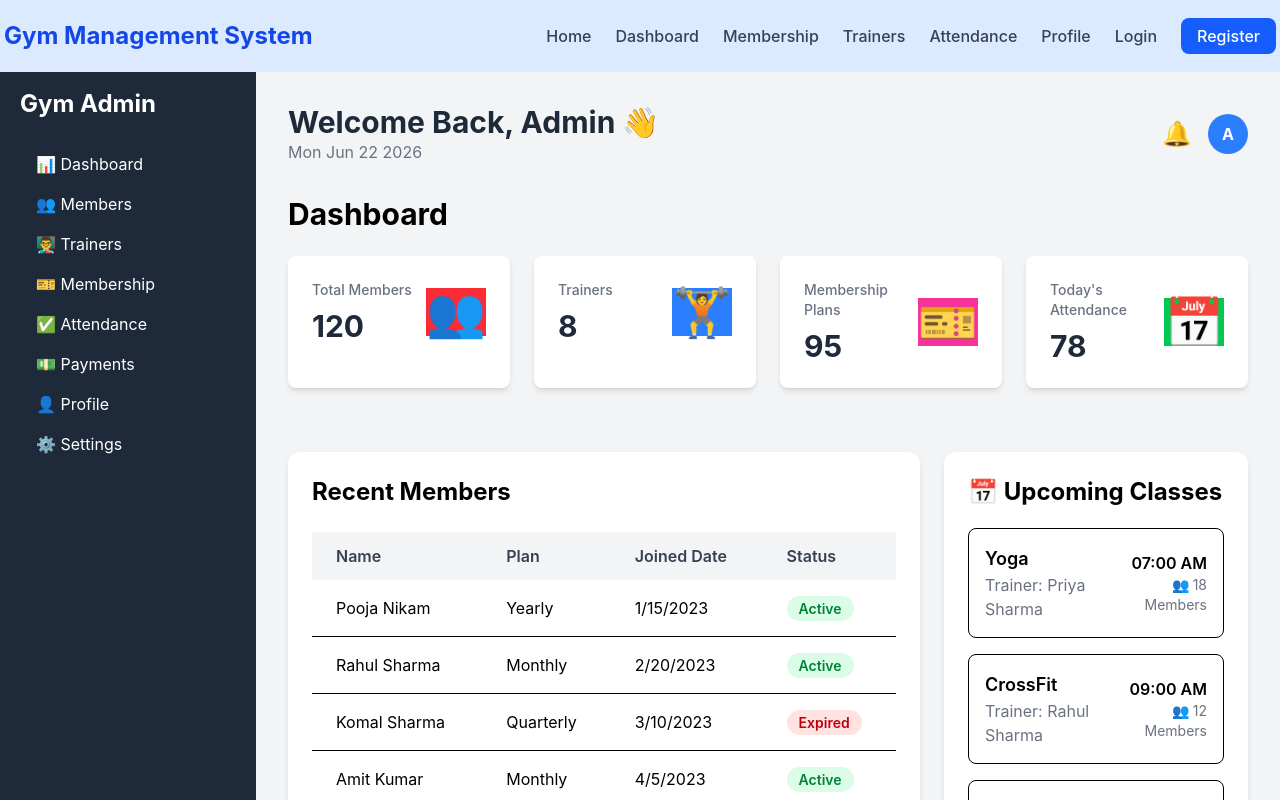
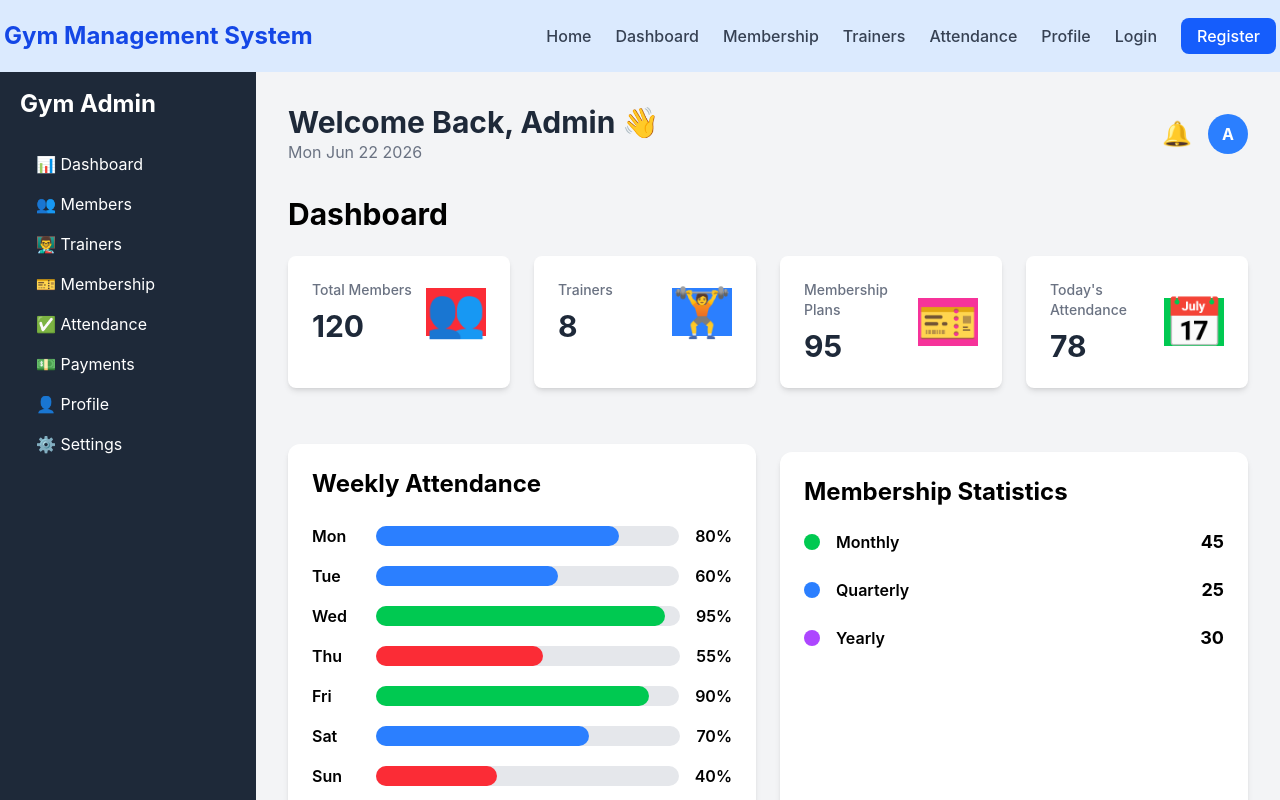
Before and after one commit to PoojaNikam2004/Gym-Management-System, a React (Vite) app: page /dashboard in a window 1280 px wide. Shown: the top 800 px of the page. Built offline with nearby package versions, Linux system fonts and the light colour scheme.

Commit message:
build a membership

```diff
--- /dev/null
+++ b/src/components/MembershipStats.jsx
@@ -0,0 +1,66 @@
+function MembershipStats() {
+
+    const plans = [
+        {
+            id: 1,
+            plan: "Monthly",
+            members: 45,
+            color: "bg-green-500"
+        },
+        {
+            id: 2,
+            plan: "Quarterly",
+            members: 25,
+            color: "bg-blue-500"
+        },
+        {
+            id: 3,
+            plan: "Yearly",
+            members: 30,
+            color: "bg-purple-500"
+        }
+    ];
+
+    return (
+        <div className="bg-white rounded-xl shadow-md p-6 mt-8">
+
+            <h2 className="text-2xl font-bold mb-5">
+                Membership Statistics
+            </h2>
+
+            <div className="space-y-5">
+
+                {plans.map((item) => (
+
+                    <div
+                        key={item.id}
+                        className="flex items-center gap-4"
+                    >
+
+                        <div
+                            className={`w-4 h-4 rounded-full ${item.color}`}
+                        ></div>
+
+                        <div className="flex-1">
+
+                            <h3 className="font-semibold">
+                                {item.plan}
+                            </h3>
+
+                        </div>
+
+                        <div className="font-bold text-lg">
+                            {item.members}
+                        </div>
+
+                    </div>
+
+                ))}
+
+            </div>
+
+        </div>
+    );
+}
+
+export default MembershipStats;
--- a/src/pages/Dashboard.jsx
+++ b/src/pages/Dashboard.jsx
@@ -4,7 +4,7 @@ import Header from "../components/Header";
 import RecentMembers from "../components/RecentMembers";
 import UpcomingClasses from "../components/UpcommingClasses";
 import AttendanceChart from "../components/AttendanceChart";
-
+import MembershipStats from "../components/MembershipStats";
 
 function Dashboard(){
     return(
@@ -45,22 +45,28 @@ function Dashboard(){
         </div>
 
 
-    <div className="grid grid-cols-3 gap-6 mt-8">
 
-    <div className="col-span-2">
-        <RecentMembers />
-        <AttendanceChart />
-    </div>
+    <div className="grid grid-cols-1 lg:grid-cols-2 gap-6 mt-8">
 
-    <div>
-        <UpcomingClasses />
-    </div>
+    <AttendanceChart />
+
+    <MembershipStats />
+
+</div>
+
+<div className="grid grid-cols-1 lg:grid-cols-2 gap-6 mt-8">
+
+    <RecentMembers />
+
+    <UpcomingClasses />
+
+</div>
 
 </div>
 
     </div>
 
-</div>
+
     );
 
 
```
